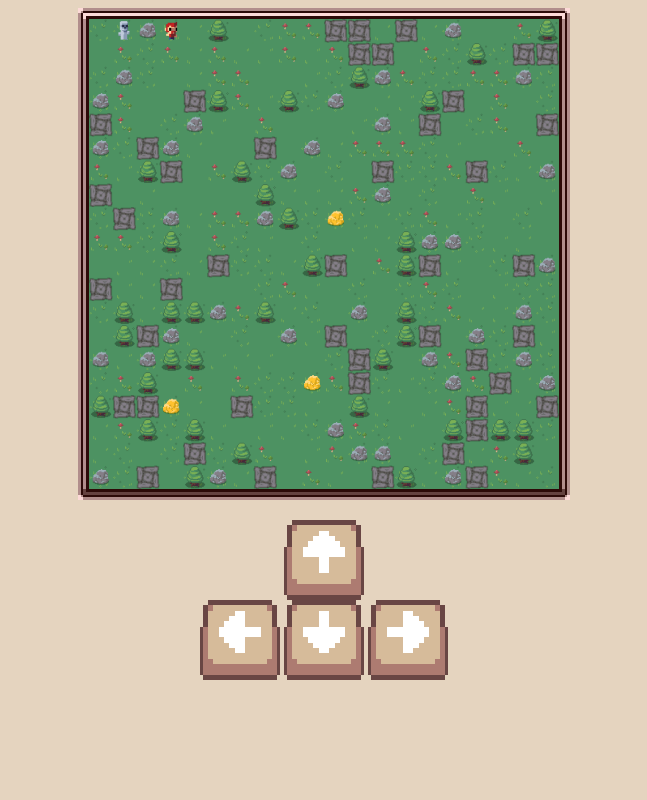
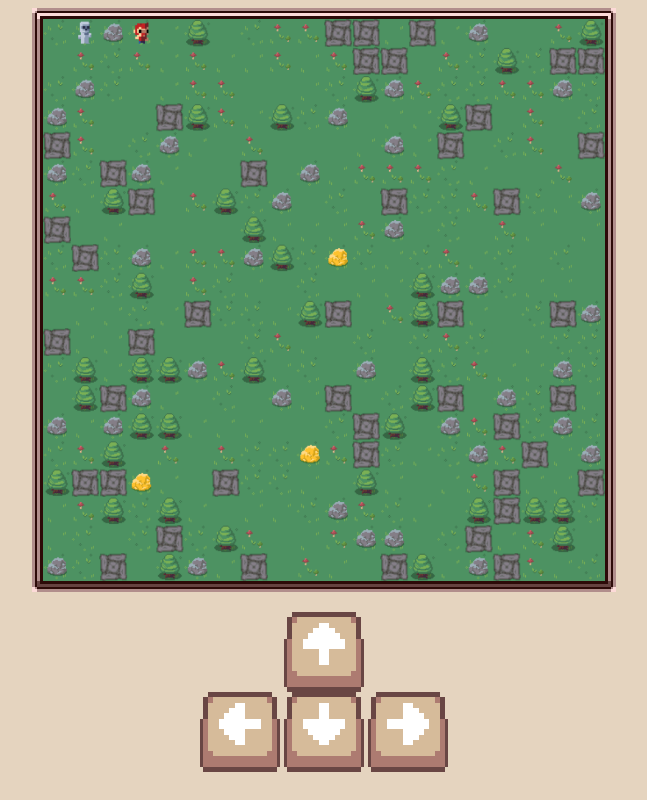
Before and after one commit to RenV123/TreasureIsland, a plain HTML site: page index.html in a window 1280 px wide. Shown: the whole page, without its empty margins (316-963 px from the left). Drawn offline with Linux system fonts and the light colour scheme.

Commit message:
Minor layout improvement

```diff
--- a/css/style.css
+++ b/css/style.css
@@ -1,15 +1,22 @@
 body {
   background-color: #e5d4bf;
+  display: flex;
+  flex-direction: column;
+  height: calc(100vh - 16px);
 }
 .canvas-container {
   display: flex;
   justify-content: center;
-  height: 100%;
-  width: 100%;
+  flex-grow: 0;
 }
 
 .canvas-container canvas {
-  width: min(calc(100vh - 330px), 100%);
+  /*
+  8px margin around body,
+  11px border around canvas,
+  keys are 20vh with 20px margin
+  */
+  width: min(calc(80vh - 78px), 100%);
   height: auto;
 
   border-style: solid;
@@ -25,6 +32,8 @@ body {
   display: flex;
   align-items: center;
   flex-direction: column;
+  justify-content: center;
+  flex-grow: 1;
 }
 
 #game-buttons-container button {
```
Also changed, not shown: css/style.min.css.
